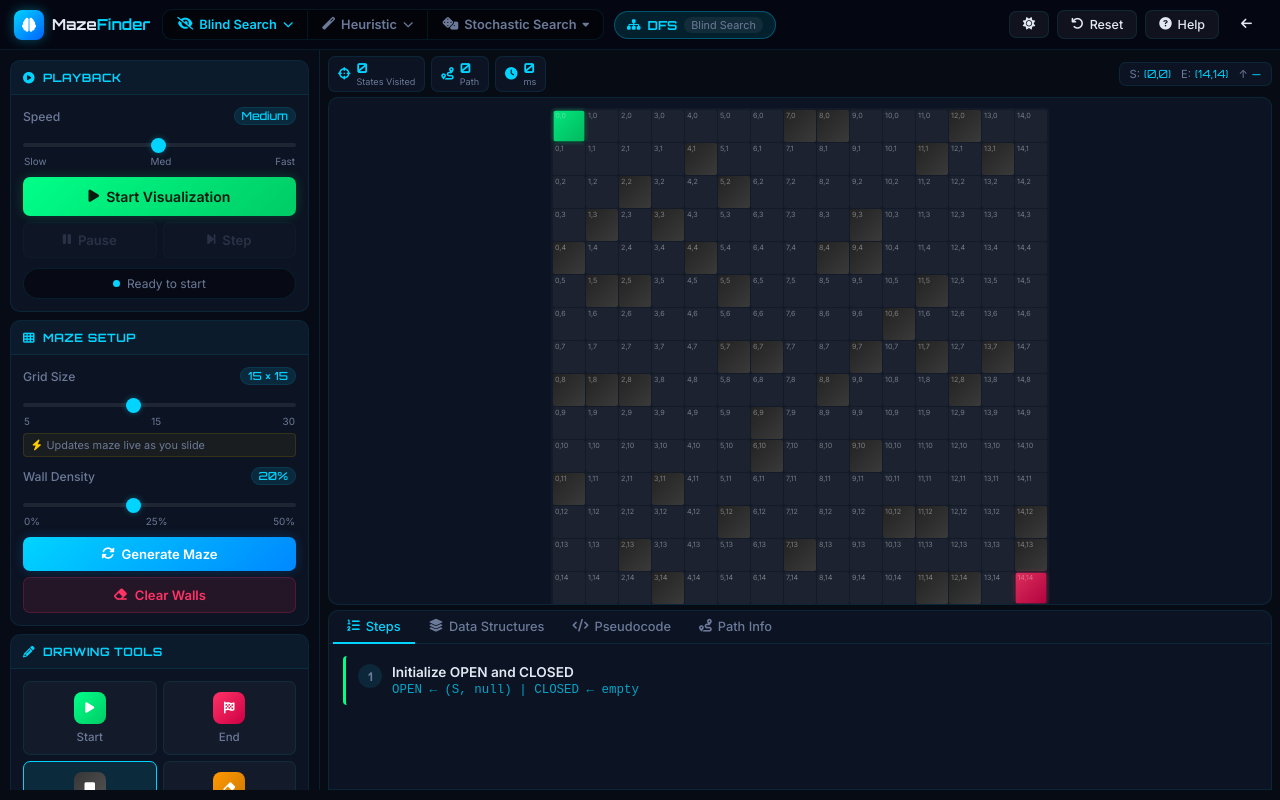
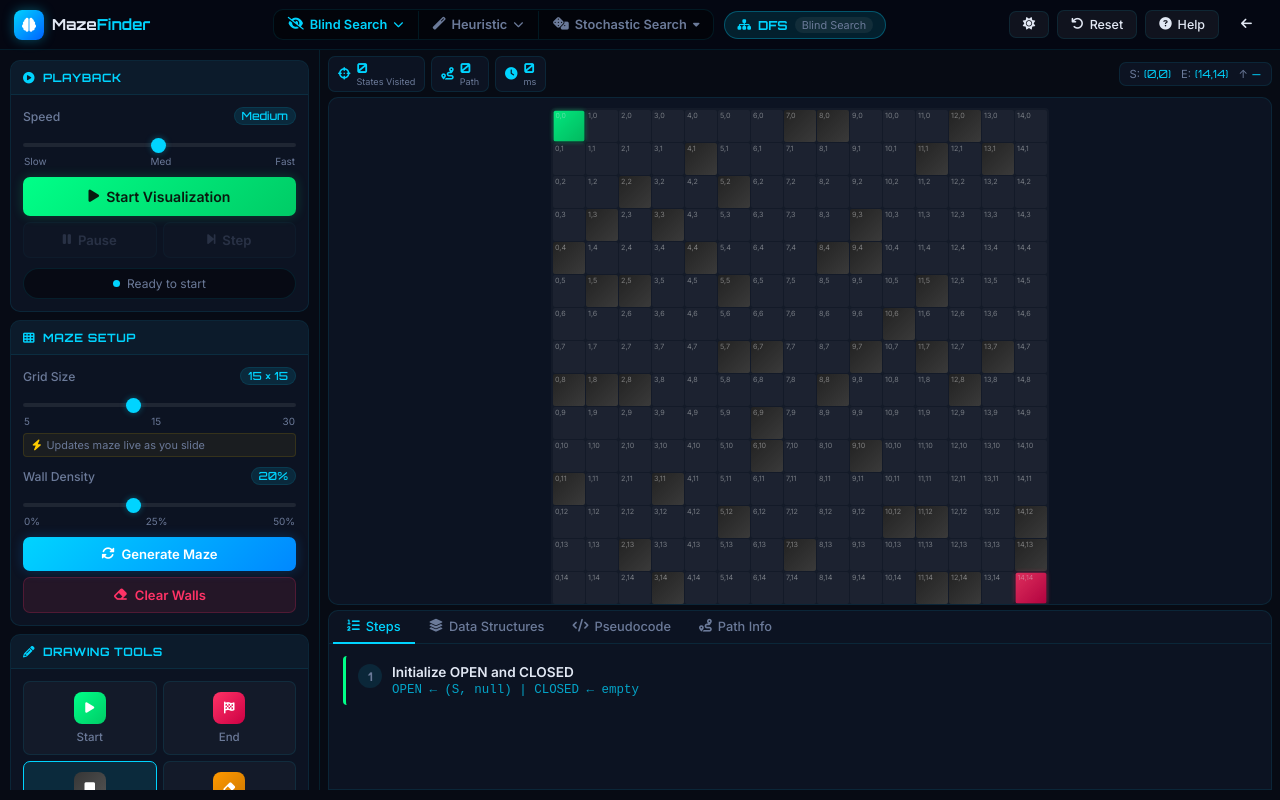
Before and after one commit to rahul9512/maze_visualizer, a Django app: page /maze/ in a window 1280 px wide. Run offline with Django 5.2, Linux system fonts and the light colour scheme.

Commit message:
Center search dropdown list in header with dedicated horizontal scrollbar for mobile screens in both Maze and Map sections

```diff
--- a/core/static/css/maze.css
+++ b/core/static/css/maze.css
@@ -65,45 +65,27 @@ html, body {
     height: 100vh; font-family: var(--ui); background: var(--bg-deep); color: var(--text); overflow: hidden; margin: 0; padding: 0;
 }
 
-::-webkit-scrollbar { width: 8px; height: 8px; }
-::-webkit-scrollbar-track { background: rgba(10, 15, 26, 0.8); }
-::-webkit-scrollbar-thumb { background: linear-gradient(135deg, rgba(0, 212, 255, 0.6), rgba(0, 122, 255, 0.8)); border-radius: 6px; border: 1px solid rgba(0, 212, 255, 0.4); }
-::-webkit-scrollbar-thumb:hover { background: #00d4ff; box-shadow: 0 0 10px rgba(0, 212, 255, 0.8); }
+::-webkit-scrollbar { width: 4px; height: 4px; }
+::-webkit-scrollbar-track { background: transparent; }
+::-webkit-scrollbar-thumb { background: var(--border-hi); border-radius: 99px; }
 
-
+/* ── TOPBAR ─────────────────────────────────────────── */
 .topbar {
     position: fixed; top: 0; left: 0; right: 0;
     height: var(--topbar-h);
     background: var(--bg-topbar);
     backdrop-filter: blur(16px);
     border-bottom: 1px solid var(--border);
-    display: flex; align-items: center;
-    padding: 0 14px; z-index: 300; gap: 12px;
-    overflow-x: auto !important;
-    overflow-y: hidden !important;
-    white-space: nowrap !important;
-    -webkit-overflow-scrolling: touch !important;
-    scrollbar-width: auto !important;
-    scrollbar-color: #00d4ff rgba(10, 15, 26, 0.9) !important;
+    display: flex; align-items: center; justify-content: space-between;
+    padding: 0 14px; z-index: 1000; gap: 12px; width: 100%;
 }
-
-.topbar::-webkit-scrollbar {
-    height: 6px !important;
+.topbar-left { display: flex; align-items: center; gap: 8px; flex-shrink: 0; }
+.topbar-right { display: flex; align-items: center; gap: 8px; flex-shrink: 0; margin-left: auto; }
+.topbar-center {
+    flex: 1; display: flex; align-items: center; justify-content: center; gap: 10px;
+    overflow-x: auto; overflow-y: visible; padding: 4px 6px;
+    scrollbar-width: thin; scrollbar-color: var(--cyan) transparent;
 }
-
-.topbar::-webkit-scrollbar-track {
-    background: rgba(10, 15, 26, 0.9) !important;
-}
-
-.topbar::-webkit-scrollbar-thumb {
-    background: linear-gradient(90deg, #00d4ff, #0077ff) !important;
-    border-radius: 4px !important;
-}
-
-.topbar-left, .topbar-right { display: flex; align-items: center; gap: 8px; flex-shrink: 0 !important; }
-.topbar-right { margin-left: auto; flex-shrink: 0 !important; }
-.topbar-center { flex-shrink: 0 !important; display: flex; align-items: center; gap: 10px; justify-content: center; }
-
 
 /* Brand */
 .brand { display: flex; align-items: center; gap: 8px; text-decoration: none; }
@@ -122,8 +104,9 @@ html, body {
     background: var(--bg-overlay);
     border: 1px solid var(--border);
     border-radius: var(--r-lg);
-    overflow: visible;
+    overflow: visible; flex-shrink: 0;
 }
+
 
 .cat-divider { width: 1px; background: var(--border); height: 28px; flex-shrink: 0; }
 
@@ -653,10 +636,17 @@ body {
     overflow-y: auto;
 }
 
-.topbar {
-    overflow-x: auto;
-    white-space: nowrap;
-    scrollbar-width: thin;
+.topbar-center::-webkit-scrollbar {
+    height: 6px;
+}
+.topbar-center::-webkit-scrollbar-track {
+    background: rgba(0, 0, 0, 0.4);
+    border-radius: 99px;
+}
+.topbar-center::-webkit-scrollbar-thumb {
+    background: var(--cyan);
+    border-radius: 99px;
+    box-shadow: 0 0 8px var(--cyan-glow);
 }
 
 .app-layout {
@@ -692,7 +682,14 @@ body {
 
 @media (max-width: 900px) {
     .topbar {
-        min-width: 850px;
+        padding: 0 8px;
+        gap: 6px;
+    }
+
+    .topbar-center {
+        justify-content: flex-start;
+        overflow-x: auto;
+        padding-bottom: 4px;
     }
 
     .stats-row {
```
Also changed, not shown: core/static/css/map_style.css (+32 -35 lines).
